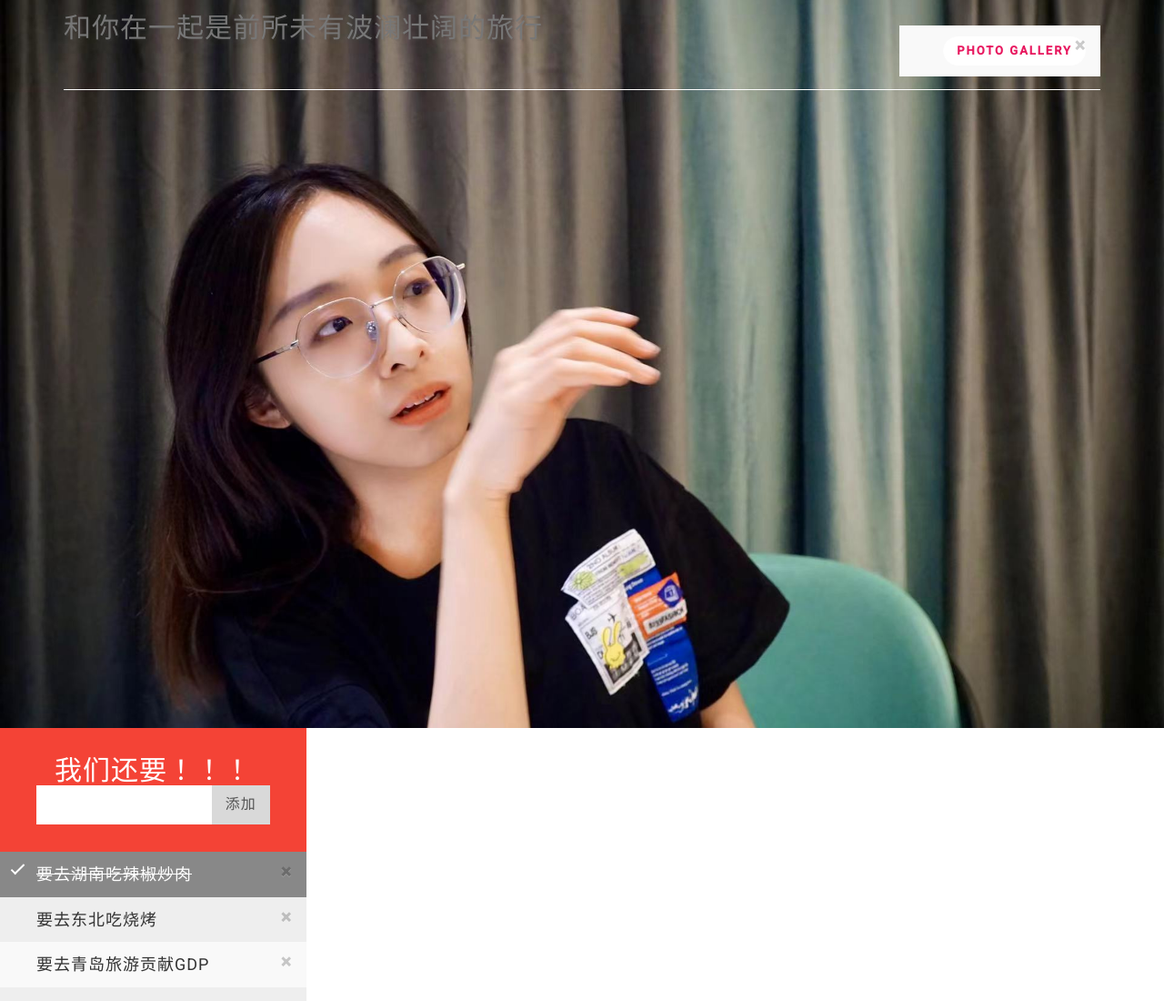
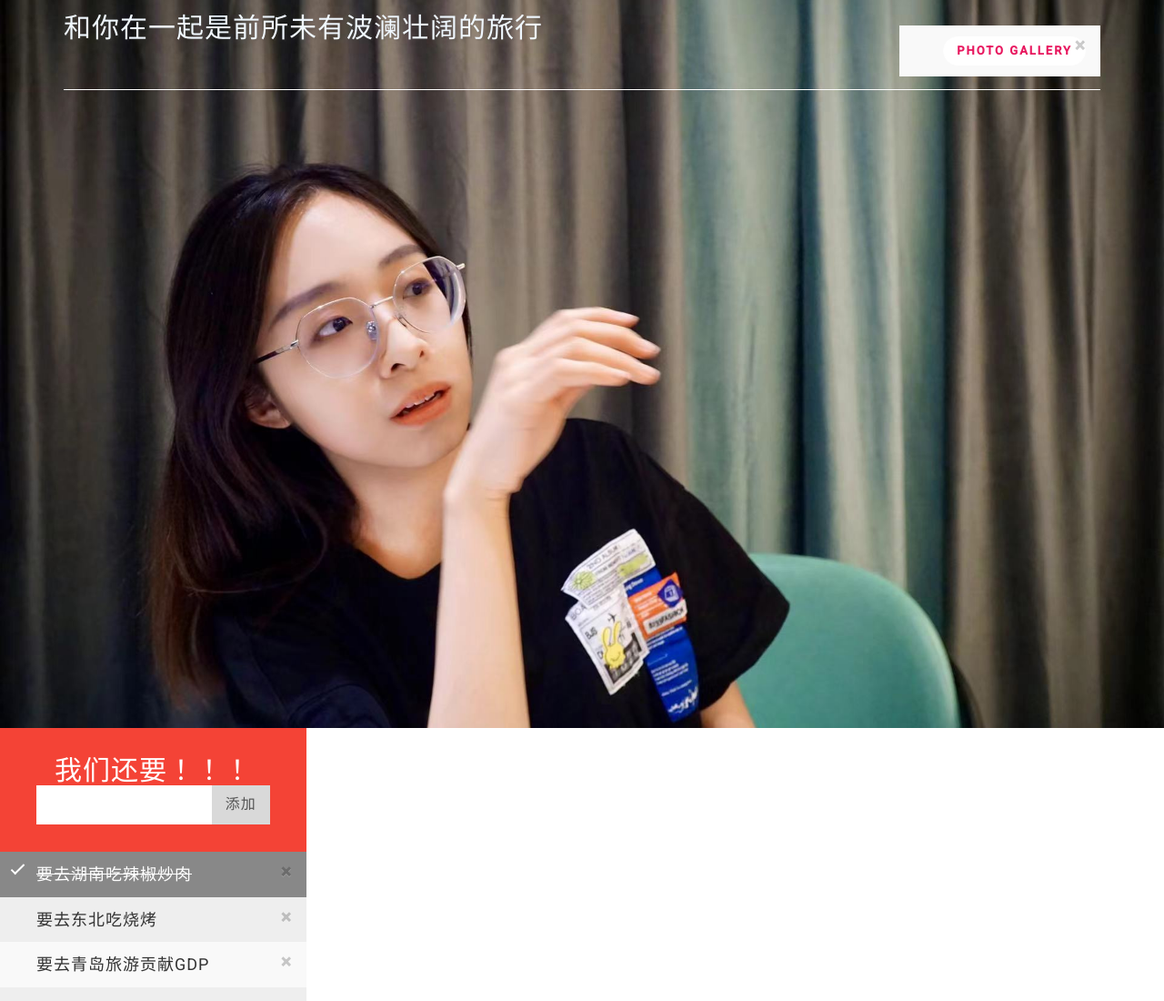
Before and after one commit to gyhs9bkybhy/gyhs9bkybhy.github.io, a plain HTML site: page index.html in a window 1280 px wide. Shown: the top 1100 px of the page at 91% size. Drawn offline with nearby package versions, Linux system fonts and the light colour scheme.

Commit message:
Add files via upload

```diff
--- a/index.html
+++ b/index.html
@@ -41,7 +41,7 @@
                                 <span class="icon-bar"></span>
                                 <span class="icon-bar"></span>
                             </button>
-                            <h2><a class="navbar-brand brand_title">和你在一起是前所未有波澜壮阔的旅行</a></h1>
+                            <h2><a class="navbar-brand brand_title" style="color:aliceblue">和你在一起是前所未有波澜壮阔的旅行</a></h2>
                         </div>
                         <div class="collapse navbar-collapse navbar-right" id="bs-example-navbar-collapse-1">
                             <nav>
```
Also changed, not shown: photo_gallery.html (+1 -1 lines).
